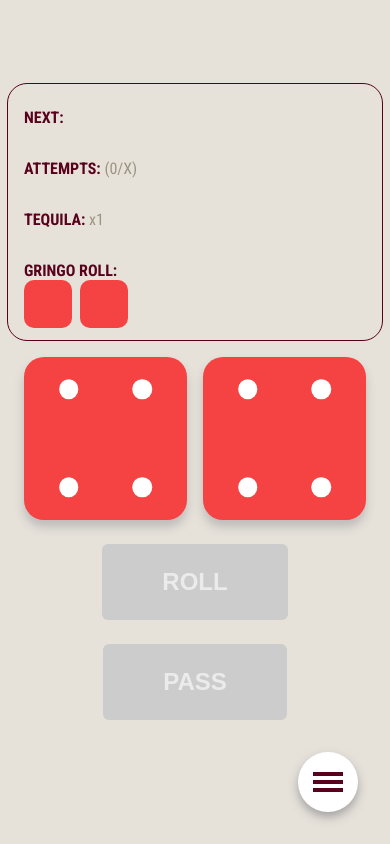
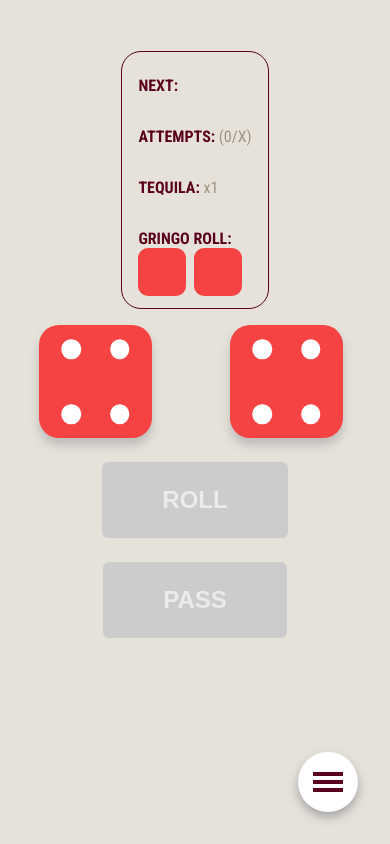
Before and after one commit to ChaseMilligan/Mexico, a React (Create React App) app: page / in a window 390 px wide. Built offline with nearby package versions, Linux system fonts and the light colour scheme.

Commit message:
responsive changes

```diff
--- a/src/App.css
+++ b/src/App.css
@@ -2,6 +2,11 @@ body {
   background-color: #e6e2da;
   max-width: 100vw;
   font-family: "Roboto Condensed", sans-serif;
+}
+
+.App {
+  display: flex;
+  justify-content: center;
 }
 
 .game-mask {
@@ -78,7 +83,7 @@ body {
 .game-container {
   display: flex;
   flex-direction: column;
-  max-width: 100vw;
+  width: clamp(320px, 100vw, 1200px);
   padding: 0.5em;
 }
 
@@ -87,15 +92,13 @@ body {
   flex-direction: column;
   align-items: center;
   justify-content: center;
-  padding: 1em;
-  padding-block: 2em;
 }
 
 .game-header {
   display: flex;
   flex-direction: column;
-
-  width: 100%;
+  max-width: 100%;
+  width: fill-available;
   border: solid 1px #59001c;
   border-radius: 20px;
   padding-inline: 1em;
@@ -118,7 +121,7 @@ body {
 
 #dice-box {
   width: 100%;
-  justify-content: space-between;
+  justify-content: space-around;
   margin-top: 1em;
 }
 
@@ -142,8 +145,9 @@ body {
 }
 
 .dice {
-  width: calc(50vw - 3em);
-  height: calc(50vw - 3em);
+  width: 25vw;
+  height: auto;
+  aspect-ratio: 1;
   padding: 0.5em;
   background-color: #f54242;
   position: relative;
@@ -154,6 +158,11 @@ body {
   align-items: center;
   justify-content: center;
   box-shadow: rgba(100, 100, 111, 0.3) 0px 7px 10px 0px;
+  margin-right: .5em;
+}
+
+.dice:last-of-type {
+  margin-left: .5em;
 }
 
 .dice-dot {
@@ -379,10 +388,9 @@ button:hover {
   position: fixed;
   z-index: 100;
   top: 50%;
-  height: calc(100vh - 6em);
+  height: calc(100vh - 4%);
   left: 50%;
   right: 2%;
-  padding: 2em;
   background-color: #fff;
   border-radius: 50px;
   box-shadow: rgba(100, 100, 111, 0.1) 0px 7px 29px 0px;
@@ -398,6 +406,10 @@ button:hover {
   top: 2%;
   left: 2%;
   visibility: visible;
+}
+
+.view-container {
+  padding: 1em;
 }
 
 .list-container {
--- a/src/App.js
+++ b/src/App.js
@@ -563,6 +563,7 @@ function App() {
       </div>
 
       <div id="players-view" ref={playersView} className="players-view">
+        <div className="view-container">
           <h1>Players</h1>
 
           <div className="input-container">
@@ -594,6 +595,7 @@ function App() {
           </div>
         </div>
       </div>
+    </div>
   );
 }
 
```
Lines whose indentation alone changed are shown as unchanged.
